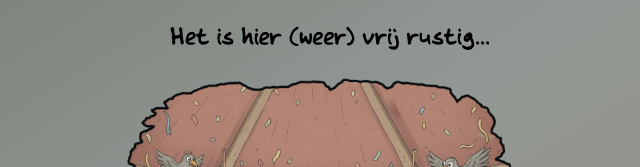
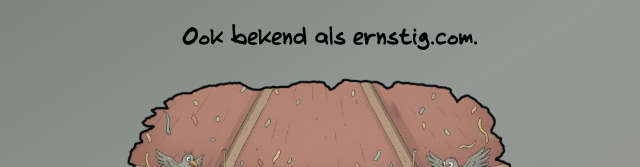
Before and after one commit to erno1978/ernstig-eu-site, a plain HTML site: page index.html in a window 1280 px wide. Shown: the part 225-392 px from the top of the page, 320-960 px from the left. Drawn offline with Linux system fonts and the light colour scheme.

Commit message:
subtitle

```diff
--- a/index.html
+++ b/index.html
@@ -21,10 +21,10 @@
 		function switchLanguage(language) {
 
 			const textEN = "<ul>" +
-				"It's quiet here (again)...<br>";
+				"Also known as ernstig.com...<br>";
 
 			const textNL = "<ul>" +
-				"Het is hier (weer) vrij rustig...<br>";
+				"Ook bekend als ernstig.com.<br>";
 
 			if (language === 'EN') {
 				document.getElementById('text').innerHTML = textEN;
```
